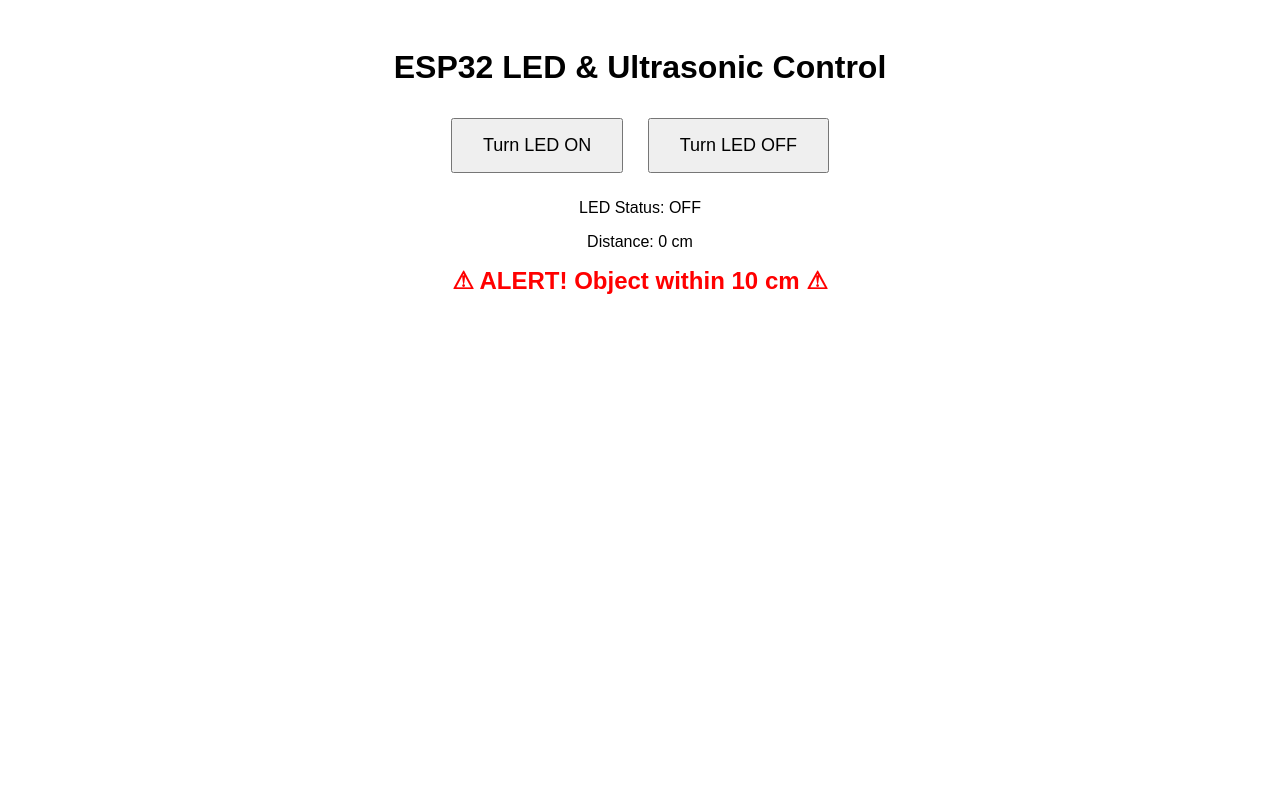
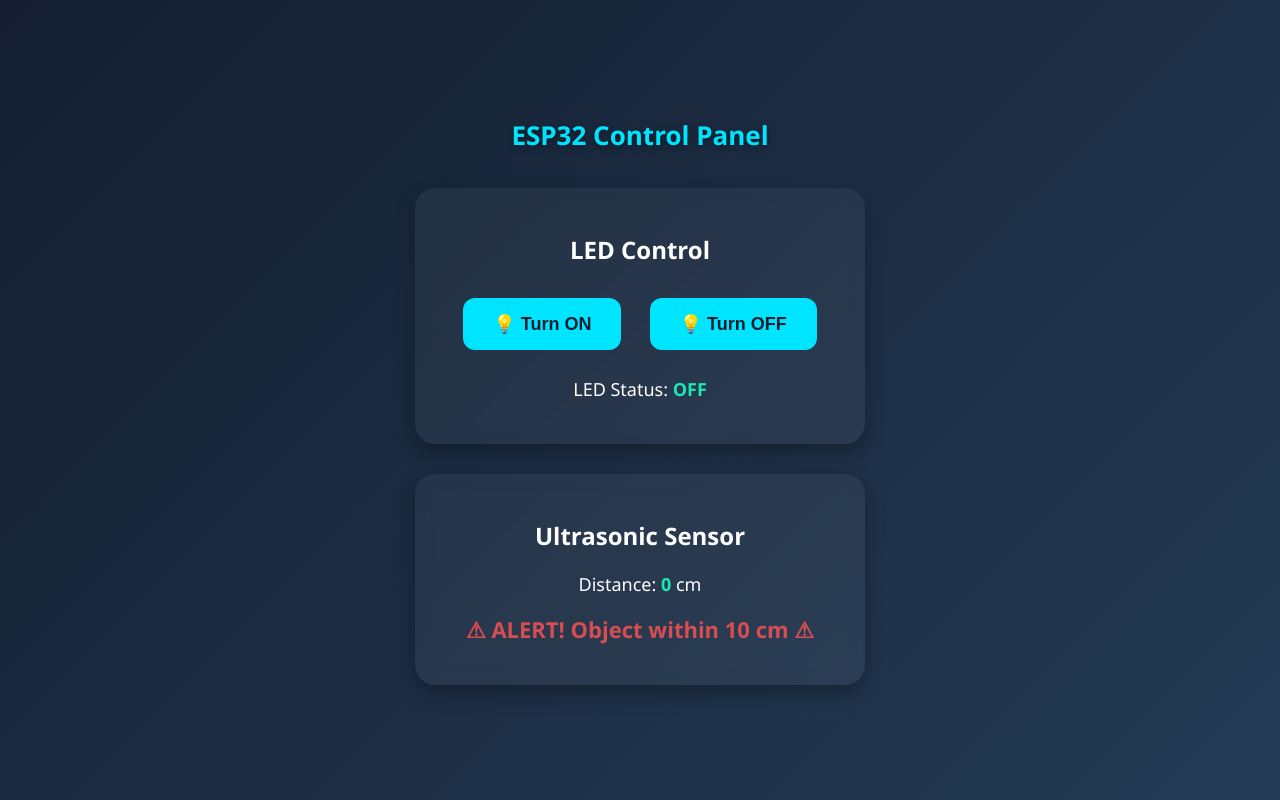
Before and after one commit to ThomasLynn4456/webproject, a Spring Boot app: page / in a window 1280 px wide. Run offline with Spring Boot 4, Linux system fonts and the light colour scheme.

Commit message:
Update index.html

```diff
--- a/src/main/resources/static/index.html
+++ b/src/main/resources/static/index.html
@@ -1,23 +1,107 @@
 <!DOCTYPE html>
-<html>
+<html lang="en">
 <head>
+    <meta charset="UTF-8">
     <title>ESP32 Control Panel</title>
     <style>
-        body { font-family: Arial; text-align: center; padding: 20px; }
-        button { padding: 15px 30px; margin: 10px; font-size: 18px; }
-        .alert { color: red; font-weight: bold; font-size: 24px; }
+        body {
+            font-family: "Segoe UI", sans-serif;
+            margin: 0;
+            padding: 0;
+            background: linear-gradient(135deg, #141e30, #243b55);
+            color: #fff;
+            text-align: center;
+            min-height: 100vh;
+            display: flex;
+            flex-direction: column;
+            justify-content: center;
+        }
+
+        h1 {
+            font-size: 26px;
+            margin-bottom: 20px;
+            color: #00e5ff;
+            text-shadow: 0 2px 6px rgba(0,0,0,0.4);
+        }
+
+        .card {
+            background: rgba(255, 255, 255, 0.05);
+            border-radius: 20px;
+            padding: 25px;
+            margin: 15px auto;
+            width: 90%;
+            max-width: 400px;
+            box-shadow: 0 8px 20px rgba(0,0,0,0.3);
+            backdrop-filter: blur(8px);
+        }
+
+        button {
+            padding: 15px 30px;
+            margin: 12px;
+            font-size: 18px;
+            border: none;
+            border-radius: 12px;
+            cursor: pointer;
+            background: #00e5ff;
+            color: #141e30;
+            font-weight: bold;
+            transition: transform 0.2s, background 0.3s;
+        }
+
+        button:hover {
+            transform: scale(1.08);
+            background: #1de9b6;
+        }
+
+        .status {
+            margin-top: 15px;
+            font-size: 18px;
+        }
+
+        .highlight {
+            font-weight: bold;
+            color: #1de9b6;
+        }
+
+        .alert {
+            margin-top: 20px;
+            color: #ff5252;
+            font-weight: bold;
+            font-size: 22px;
+            animation: pulse 1s infinite alternate;
+        }
+
+        @keyframes pulse {
+            from { transform: scale(1); opacity: 1; }
+            to { transform: scale(1.1); opacity: 0.8; }
+        }
+
+        /* Make responsive */
+        @media (max-width: 500px) {
+            h1 { font-size: 22px; }
+            button { width: 90%; font-size: 16px; }
+        }
     </style>
 </head>
 <body>
-<h1>ESP32 LED & Ultrasonic Control</h1>
-<button onclick="controlLed('on')">Turn LED ON</button>
-<button onclick="controlLed('off')">Turn LED OFF</button>
-<p>LED Status: <span id="ledStatus">Loading...</span></p>
-<p>Distance: <span id="distance">0</span> cm</p>
+<h1>ESP32 Control Panel</h1>
+
+<div class="card">
+    <h2>LED Control</h2>
+    <button onclick="controlLed('on')">💡 Turn ON</button>
+    <button onclick="controlLed('off')">💡 Turn OFF</button>
+    <p class="status">LED Status: <span id="ledStatus" class="highlight">Loading...</span></p>
+</div>
+
+<div class="card">
+    <h2>Ultrasonic Sensor</h2>
+    <p class="status">Distance: <span id="distance" class="highlight">0</span> cm</p>
     <p id="alert"></p>
+</div>
 
 <script>
     async function fetchStatus() {
+        try {
             let res = await fetch('/api/led');
             let led = await res.text();
             document.getElementById("ledStatus").innerText = led;
@@ -26,10 +110,15 @@
             let dist = await res.json();
             document.getElementById("distance").innerText = dist;
 
-        if(dist < 10) {
-            document.getElementById("alert").innerHTML = "<span class='alert'>⚠ ALERT! Object within 10 cm ⚠</span>";
+            if (dist < 10) {
+                document.getElementById("alert").innerHTML =
+                    "<span class='alert'>⚠ ALERT! Object within 10 cm ⚠</span>";
             } else {
                 document.getElementById("alert").innerText = "";
+            }
+        } catch (e) {
+            document.getElementById("alert").innerHTML =
+                "<span class='alert'>⚠ Connection Error ⚠</span>";
         }
     }
 
```
Lines whose indentation alone changed are shown as unchanged.
